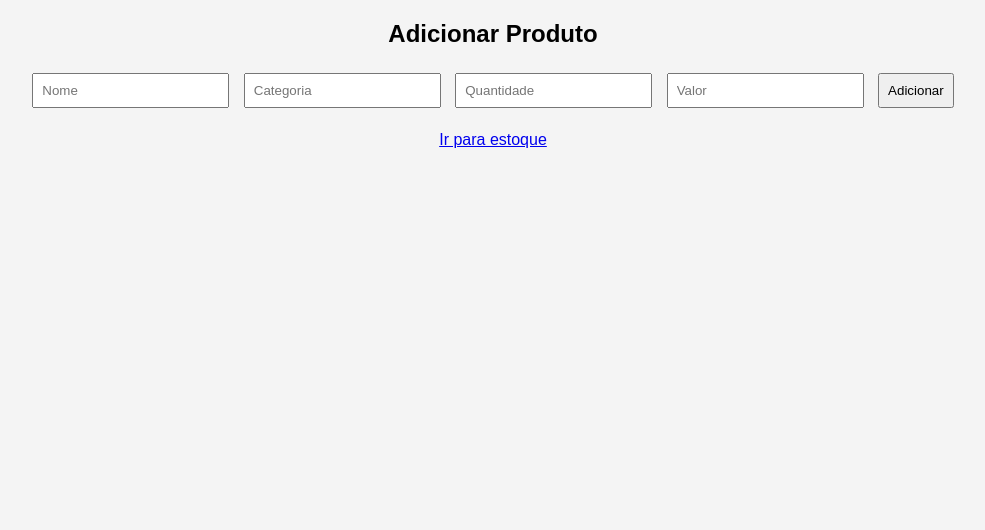
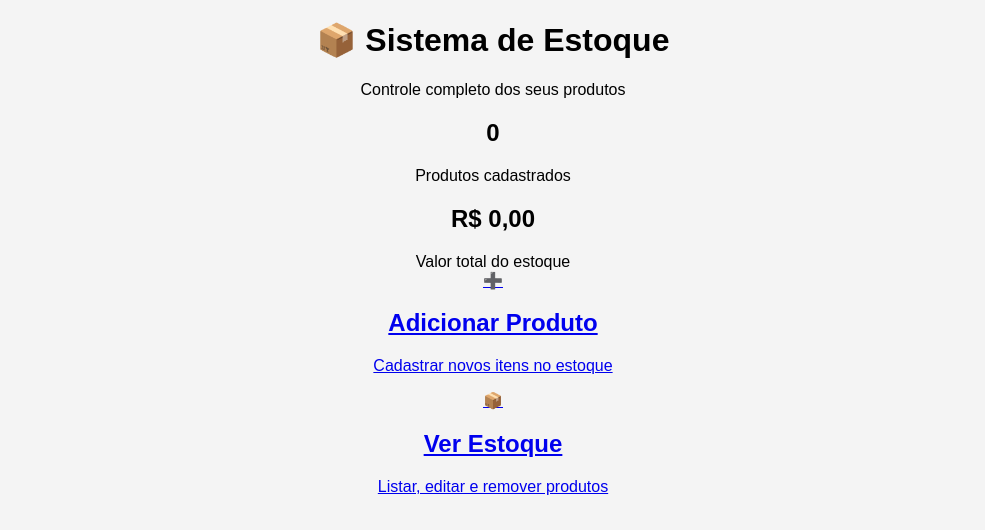
Before and after one commit to igor17007/igor, a plain HTML site: page adicionar.html in a window 1280 px wide. Shown: the whole page, without its empty margins (147-1132 px from the left). Drawn offline with Linux system fonts and the light colour scheme; files that its build step writes are made by us from their sources.

Commit message:
Update adicionar.html for stock management interface

```diff
--- a/adicionar.html
+++ b/adicionar.html
@@ -1,24 +1,60 @@
 <!DOCTYPE html>
-<html lang="pt-br">
+<html lang="pt-BR">
+
 <head>
     <meta charset="UTF-8">
-    <title>Adicionar Produto</title>
-    <link rel="stylesheet" href="assets/css/style.css">
+    <meta name="viewport" content="width=device-width, initial-scale=1.0">
+    <title>Painel de Estoque</title>
+
+    <link rel="stylesheet" href="style.css">
 </head>
+
 <body>
 
-<h2>Adicionar Produto</h2>
+    <div class="container">
 
-<input id="nome" placeholder="Nome">
-<input id="categoria" placeholder="Categoria">
-<input id="quantidade" type="number" placeholder="Quantidade">
-<input id="valor" type="number" placeholder="Valor">
+        <header class="header">
+            <h1>📦 Sistema de Estoque</h1>
+            <p>Controle completo dos seus produtos</p>
+        </header>
 
-<button onclick="adicionarProduto()">Adicionar</button>
+        <section class="resumo">
 
-<br><br>
-<a href="estoque.html">Ir para estoque</a>
+            <div class="card-info">
+                <h2 id="totalProdutos">0</h2>
+                <span>Produtos cadastrados</span>
+            </div>
 
-<script src="assets/js/script.js"></script>
+            <div class="card-info">
+                <h2 id="valorTotal">R$ 0,00</h2>
+                <span>Valor total do estoque</span>
+            </div>
+
+        </section>
+
+        <section class="menu-principal">
+
+            <a href="adicionar.html" class="card-menu">
+                <div class="icone">➕</div>
+                <h2>Adicionar Produto</h2>
+                <p>Cadastrar novos itens no estoque</p>
+            </a>
+
+            <a href="estoque.html" class="card-menu">
+                <div class="icone">📦</div>
+                <h2>Ver Estoque</h2>
+                <p>Listar, editar e remover produtos</p>
+            </a>
+
+        </section>
+
+    </div>
+
+    <script src="script.js"></script>
+    <script>
+        atualizarDashboard();
+    </script>
+
 </body>
+
 </html>
```
